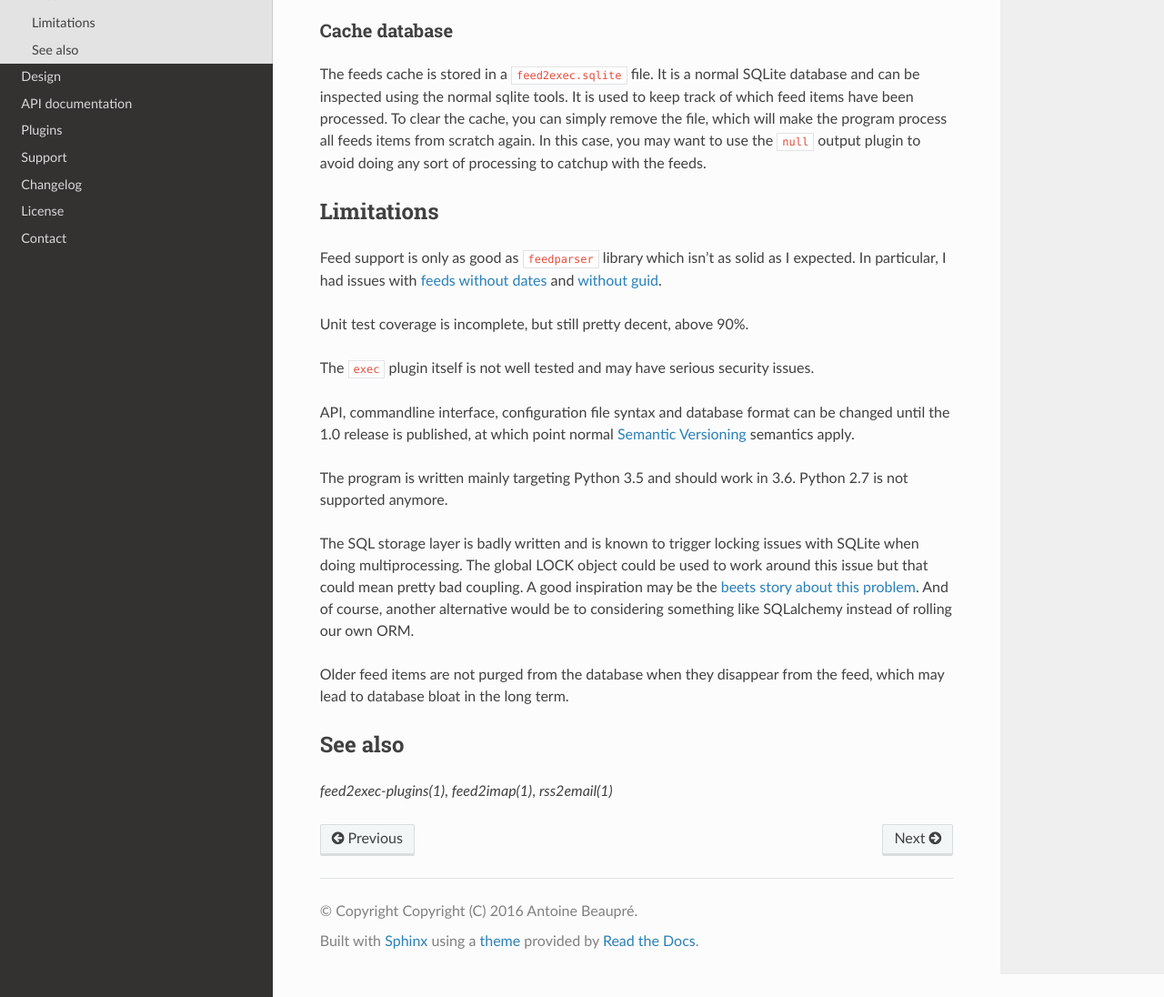
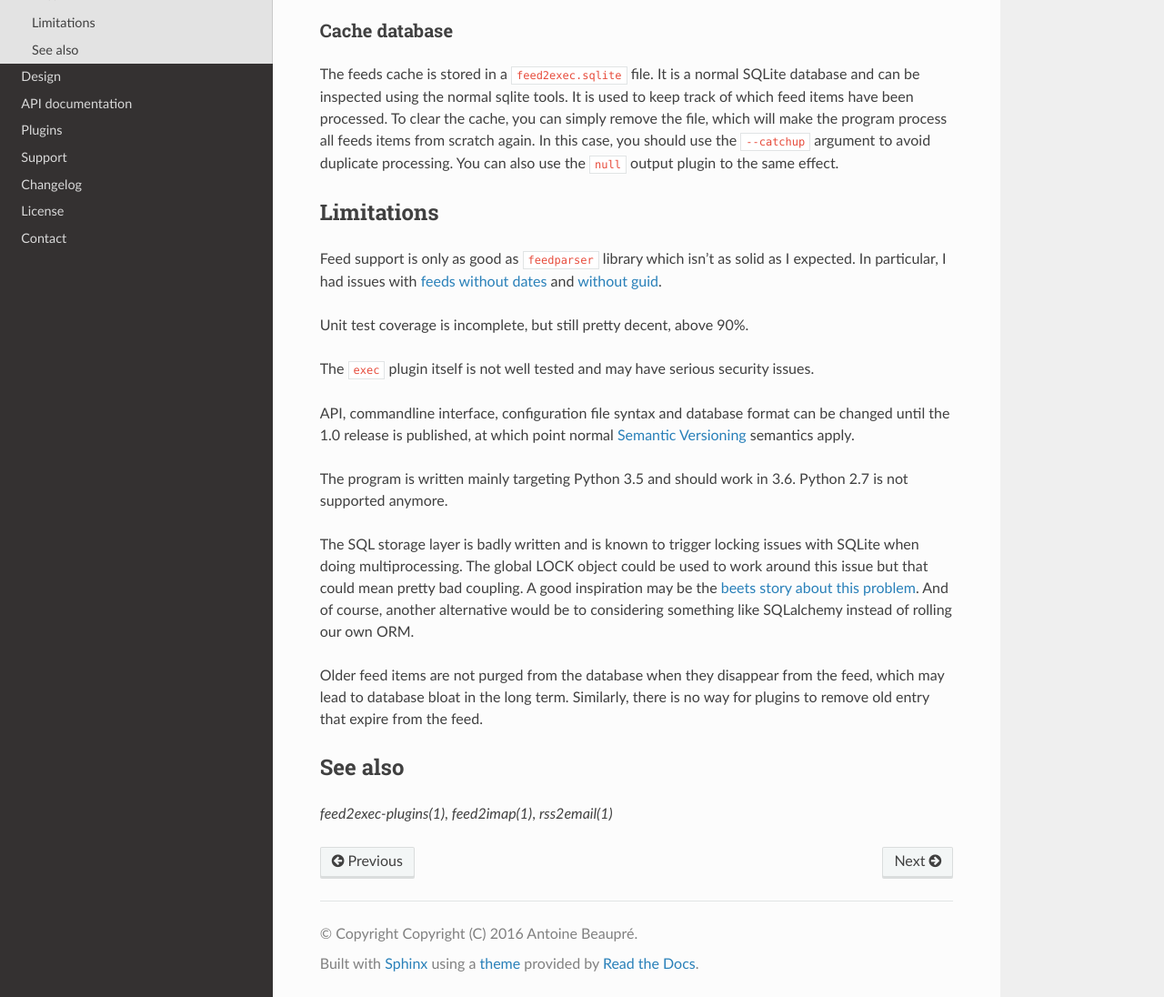
Before and after one commit to timb-machine-mirrors/anarcat-feed2exec, a Sphinx documentation site: the page built from doc/usage.rst, in a window 1280 px wide and 1400 px high, scrolled down 5637 px, cut to the strip 304-1400 px from the top of the window. Shown: the whole strip at 91% size. Built offline with Sphinx 7.4.7 and the Read the Docs theme 2.0.0, drawn with Linux system fonts in a browser that asks for light colours; the version number could not be read and is left out.

Commit message:
mention --catchup in cache purge and plugin deletion limitation

```diff
--- a/doc/usage.rst
+++ b/doc/usage.rst
@@ -207,8 +207,9 @@ normal SQLite database and can be inspected using the normal sqlite
 tools. It is used to keep track of which feed items have been
 processed. To clear the cache, you can simply remove the file, which
 will make the program process all feeds items from scratch again. In
-this case, you may want to use the ``null`` output plugin to avoid
-doing any sort of processing to catchup with the feeds.
+this case, you should use the ``--catchup`` argument to avoid
+duplicate processing. You can also use the ``null`` output plugin to
+the same effect.
 
 Limitations
 -----------
@@ -241,7 +242,8 @@ another alternative would be to considering something like SQLalchemy
 instead of rolling our own ORM.
 
 Older feed items are not purged from the database when they disappear from the
-feed, which may lead to database bloat in the long term.
+feed, which may lead to database bloat in the long term. Similarly,
+there is no way for plugins to remove old entry that expire from the feed.
 
 See also
 --------
```
